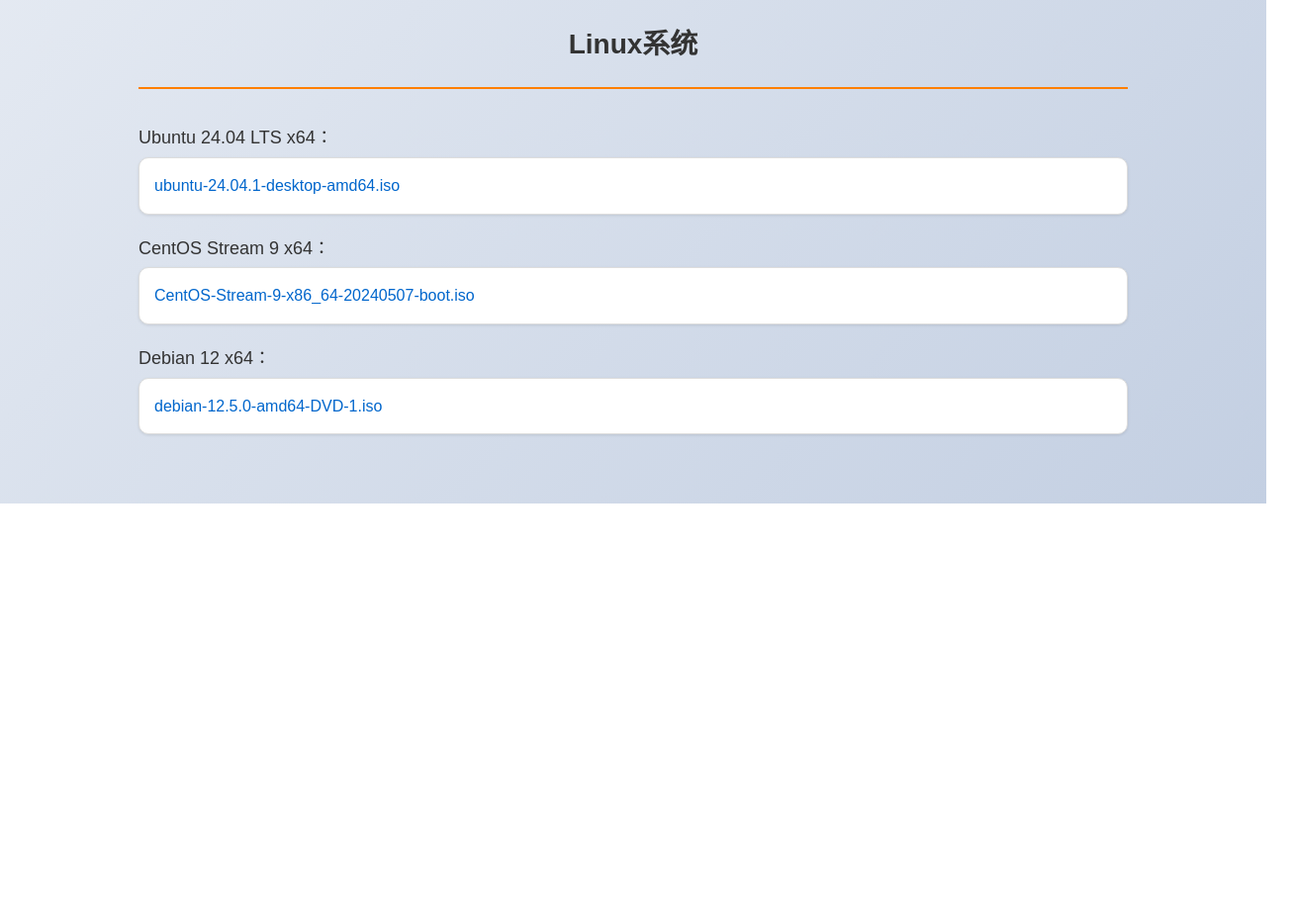
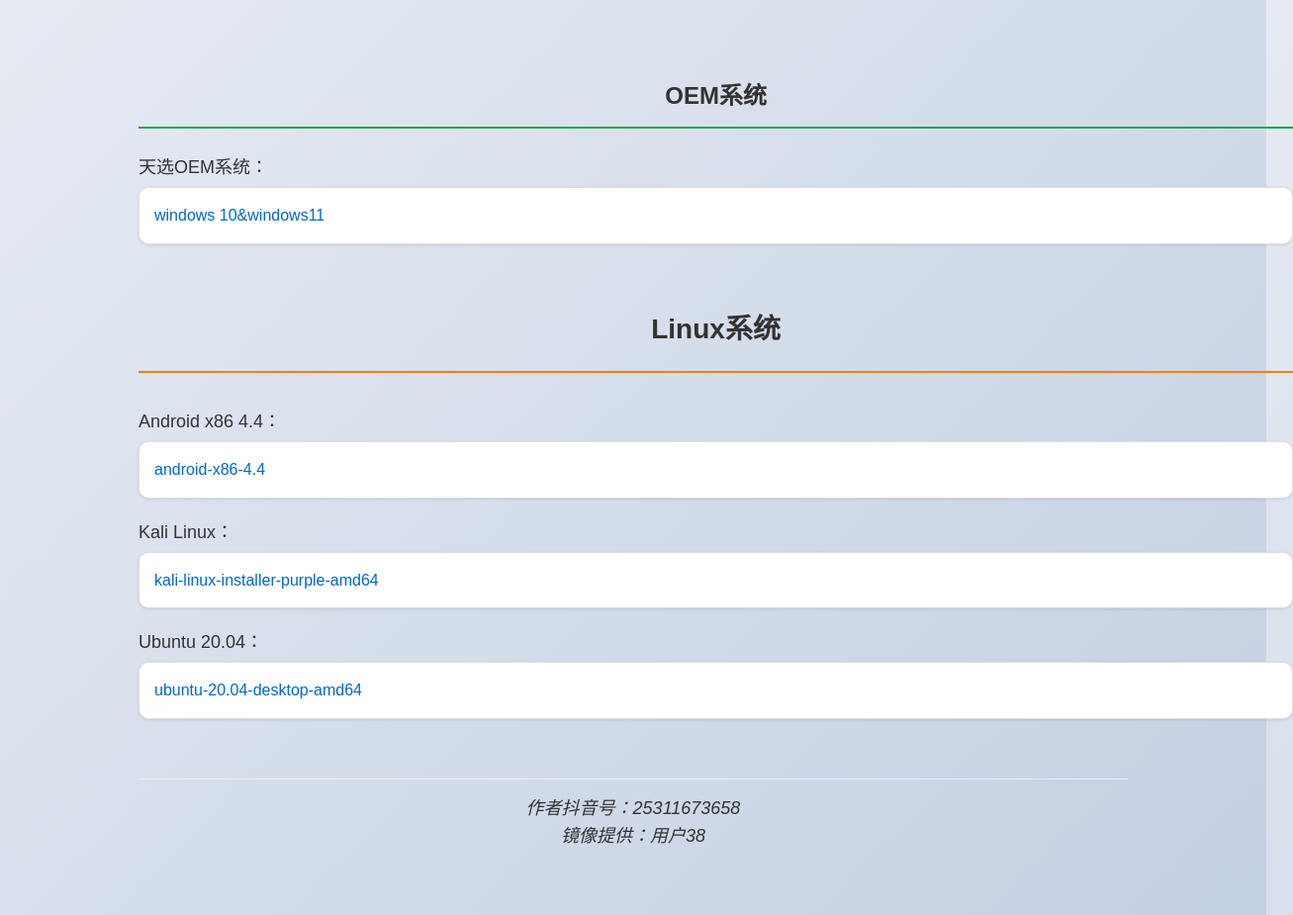
Before and after one commit to shirokogw/shiroko, a plain HTML site: page index.html in a window 1280 px wide. Shown: the part 940-1865 px from the top of the page at 99% size, 1307 px wide, since content can reach past the window. Before the commit the page ends 1449 px from the top, so only its background shows below. Drawn offline with Linux system fonts and the light colour scheme.

Commit message:
Update index.html

```diff
--- a/index.html
+++ b/index.html
@@ -30,7 +30,6 @@
             padding-bottom: 15px;
             border-bottom: 2px solid #0066cc;
         }
-        /* 新增Linux标题样式，底部橙色线条 */
         h1.linux-title {
             border-bottom: 2px solid #ff7f00;
         }
@@ -68,7 +67,6 @@
             box-shadow: 0 2px 5px rgba(0,0,0,0.2);
         }
 
-        /* 桌面端样式 */
         @media (min-width: 768px) {
             body {
                 padding: 40px;
@@ -77,7 +75,7 @@
                 background: linear-gradient(135deg, #f5f7fa 0%, #c3cfe2 100%);
             }
             .header-image {
-                display: none; /* 桌面端隐藏图片 */
+                display: none;
             }
             h1 {
                 font-size: 28px;
@@ -107,7 +105,6 @@
             }
         }
 
-        /* 大屏幕桌面端样式 */
         @media (min-width: 1200px) {
             body {
                 max-width: 1000px;
@@ -125,17 +122,31 @@
         <img src="bc6e5bc07795494bb9ae7bf86ec7209c.jpeg" alt="Header Image">
     </div>
 
-    <h1>原版系统</h1>
+    <h1>原版windows</h1>
 
     <div class="content-grid">
+        <p>Windows NT 4.0 Server：<br>
+<a href="https://www.123912.com/s/vAvbTd-HINgh">sc_winnt_4.0_svr</a></p>
+
+        <p>x86 windows2000：<br>
+        <a href="https://www.123912.com/s/vAvbTd-2JNgh">Windows 2000</a></p>
+
+        <p>Windows Server 2003 R2：<br>
+<a href="https://www.123912.com/s/vAvbTd-1INgh">cn_win_srv_2003_r2_enterprise_with_sp2_vl_cd1</a></p>
+
         <p>x86 windowsXP：<br>
         <a href="https://www.123912.com/s/vAvbTd-bENgh">Windows XP Pro SP3 x86</a></p>
+        <p>Windows Vista：<br>
+<a href="https://www.123912.com/s/vAvbTd-xINgh">cn_windows_vista_enterprise_with_sp2_x64_dvd</a></p>
+
+<p>Windows Thin PC：<br>
+<a href="https://www.123912.com/s/vAvbTd-mINgh">en_windows_thin_pc_x86_697681</a></p>
 
         <p>x64 windows7：<br>
         <a href="https://www.123912.com/s/vAvbTd-XENgh">cn_windows_7_professional_x64_dvd_x15-65791</a></p>
 
         <p>x64 windows8：<br>
-        <a href="https://www.123912.com/s/vAvbTd-ZkNgh">cn_windows_8_x64_dvd_915407</a></p>
+        <a href="https://www.123912.com/s/vAvbTd-ZkNgh">cn_windows_8_x64_dvd</a></p>
 
         <p>x64 windows8.1：<br>
         <a href="https://www.123912.com/s/vAvbTd-0ENgh">cn_windows_8_professional_x64</a></p>
@@ -158,16 +169,34 @@
             <a href="https://www.123912.com/s/vAvbTd-eENgh">windows 10&windows11</a></p>
         </div>
 
-        <!-- 新增Linux大标题及内容 -->
         <div class="linux-section">
             <h1 class="linux-title">Linux系统</h1>
-            <p>Ubuntu 24.04 LTS x64：<br>
-            <a href="https://www.123912.com/s/vAvbTd-LINux01">ubuntu-24.04.1-desktop-amd64.iso</a></p>
-            <p>CentOS Stream 9 x64：<br>
-            <a href="https://www.123912.com/s/vAvbTd-LINux02">CentOS-Stream-9-x86_64-20240507-boot.iso</a></p>
-            <p>Debian 12 x64：<br>
-            <a href="https://www.123912.com/s/vAvbTd-LINux03">debian-12.5.0-amd64-DVD-1.iso</a></p>
+            <p>Android x86 4.4：<br>
+            <a href="https://www.123912.com/s/vAvbTd-LfNgh">android-x86-4.4</a></p>
+            <p>Kali Linux：<br>
+            <a href="https://www.123912.com/s/vAvbTd-zfNgh">kali-linux-installer-purple-amd64</a></p>
+            <p>Ubuntu 20.04：<br>
+            <a href="https://www.123912.com/s/vAvbTd-sJNgh">ubuntu-20.04-desktop-amd64</a></p>
         </div>
     </div>
+    <div class="contributor">
+    <p>作者抖音号：25311673658
+    <p>镜像提供：用户38</p>
+</div>
+
+<style>
+.contributor {
+    text-align: center;
+    margin-top: 40px;
+    padding: 15px;
+    color: #666;
+    font-size: 14px;
+    border-top: 1px solid #eee;
+}
+.contributor p {
+    margin: 0;
+    font-style: italic;
+}
+</style>
 </body>
 </html>
```
